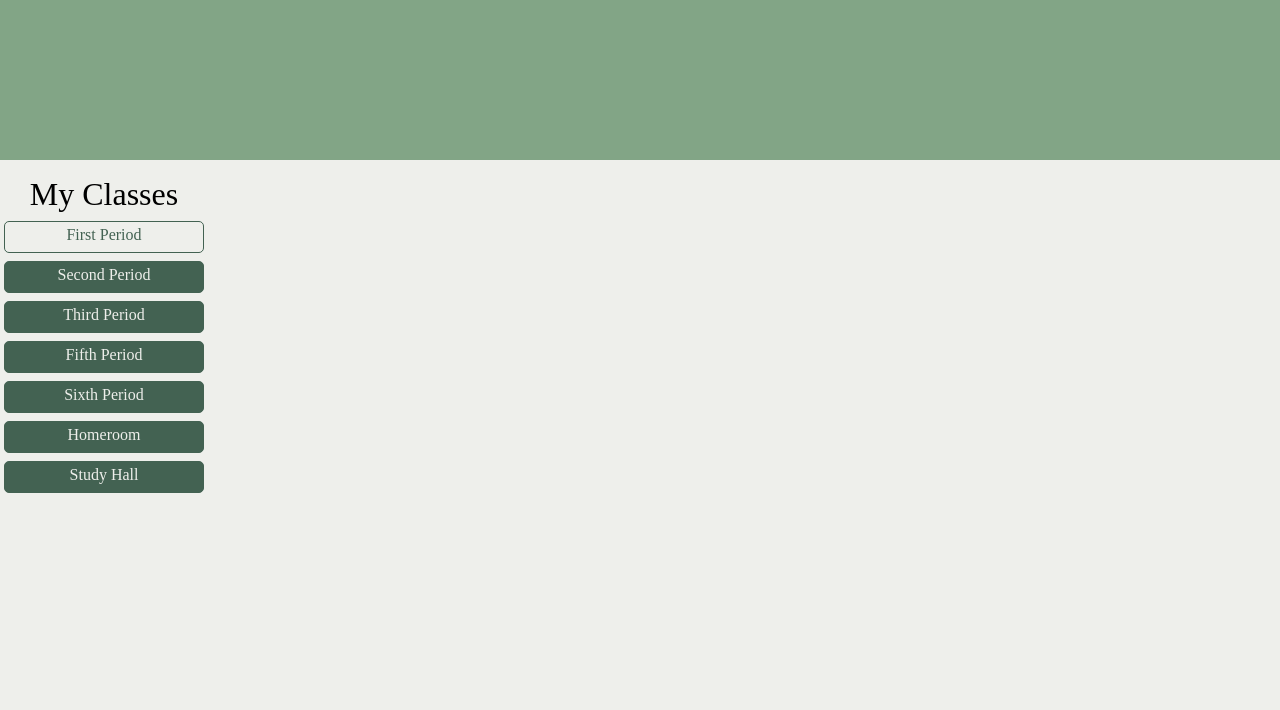
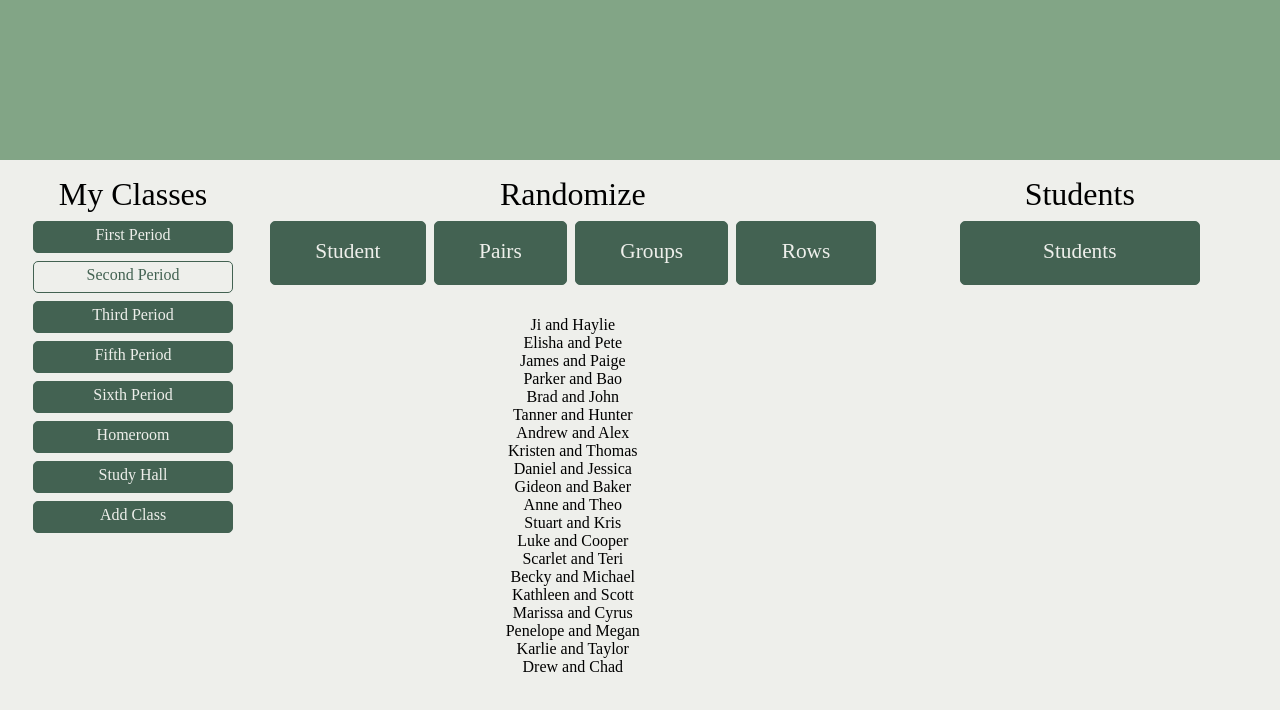
Before and after one commit to smaxa20/TeachersPet3, a React (Create React App) app: page / in a window 1280 px wide. Shown: the top 710 px of the page. Built offline with nearby package versions, Linux system fonts and the light colour scheme.

Commit message:
Layout options.

```diff
--- a/src/App.jsx
+++ b/src/App.jsx
@@ -5,18 +5,58 @@ import * as Styled from './styled';
 function App() {
   return (
     <Styled.Page>
-      <Styled.Header></Styled.Header>
+		<Styled.Header />
 		<Styled.Body>
 			<Styled.ClassList>
-          <Styled.ClassListHeader>My Classes</Styled.ClassListHeader>
-          <Styled.ClassButton active>First Period</Styled.ClassButton>
-          <Styled.ClassButton>Second Period</Styled.ClassButton>
+				<Styled.SectionHeader>My Classes</Styled.SectionHeader>
+				<Styled.ClassButton>First Period</Styled.ClassButton>
+				<Styled.ClassButton active>Second Period</Styled.ClassButton>
 				<Styled.ClassButton>Third Period</Styled.ClassButton>
 				<Styled.ClassButton>Fifth Period</Styled.ClassButton>
 				<Styled.ClassButton>Sixth Period</Styled.ClassButton>
 				<Styled.ClassButton>Homeroom</Styled.ClassButton>
 				<Styled.ClassButton>Study Hall</Styled.ClassButton>
+				<Styled.ClassButton>Add Class</Styled.ClassButton>
 			</Styled.ClassList>
+			<Styled.Options>
+				<Styled.Section>
+					<Styled.SectionHeader>Randomize</Styled.SectionHeader>
+					<Styled.Subsection>
+						<Styled.FuncButton>Student</Styled.FuncButton>
+						<Styled.FuncButton>Pairs</Styled.FuncButton>
+						<Styled.FuncButton>Groups</Styled.FuncButton>
+						<Styled.FuncButton>Rows</Styled.FuncButton>
+					</Styled.Subsection>
+					<Styled.Output>
+						<Styled.OutputLine>Ji and Haylie</Styled.OutputLine>
+						<Styled.OutputLine>Elisha and Pete</Styled.OutputLine>
+						<Styled.OutputLine>James and Paige</Styled.OutputLine>
+						<Styled.OutputLine>Parker and Bao</Styled.OutputLine>
+						<Styled.OutputLine>Brad and John</Styled.OutputLine>
+						<Styled.OutputLine>Tanner and Hunter</Styled.OutputLine>
+						<Styled.OutputLine>Andrew and Alex</Styled.OutputLine>
+						<Styled.OutputLine>Kristen and Thomas</Styled.OutputLine>
+						<Styled.OutputLine>Daniel and Jessica</Styled.OutputLine>
+						<Styled.OutputLine>Gideon and Baker</Styled.OutputLine>
+						<Styled.OutputLine>Anne and Theo</Styled.OutputLine>
+						<Styled.OutputLine>Stuart and Kris</Styled.OutputLine>
+						<Styled.OutputLine>Luke and Cooper</Styled.OutputLine>
+						<Styled.OutputLine>Scarlet and Teri</Styled.OutputLine>
+						<Styled.OutputLine>Becky and Michael</Styled.OutputLine>
+						<Styled.OutputLine>Kathleen and Scott</Styled.OutputLine>
+						<Styled.OutputLine>Marissa and Cyrus</Styled.OutputLine>
+						<Styled.OutputLine>Penelope and Megan</Styled.OutputLine>
+						<Styled.OutputLine>Karlie and Taylor</Styled.OutputLine>
+						<Styled.OutputLine>Drew and Chad</Styled.OutputLine>
+					</Styled.Output>
+				</Styled.Section>
+				<Styled.Section>
+					<Styled.SectionHeader>Students</Styled.SectionHeader>
+					<Styled.Subsection>
+						<Styled.FuncButton>Students</Styled.FuncButton>
+					</Styled.Subsection>
+				</Styled.Section>
+			</Styled.Options>
 		</Styled.Body>
     </Styled.Page>
   );
--- a/src/styled.jsx
+++ b/src/styled.jsx
@@ -32,6 +32,7 @@ export const Body = styled.div`
     background-color: #EEEFEB;
     display: flex;
     justify-content: space-between;
+    flex-wrap: wrap;
 `;
 
 export const ClassList = styled.div`
@@ -39,13 +40,12 @@ export const ClassList = styled.div`
     flex-direction: column;
     justify-content: flex-start;
     align-content: flex-start;
-    align-items: flex-start;
-    max-width: 80vw;
+    align-items: center;
+    flex-grow: 1;
 `;
 
-export const ClassListHeader = styled.div`
+export const SectionHeader = styled.div`
     font-size: 24pt;
-    align-self: center;
     margin: 16px 0px 4px;
 `;
 
@@ -72,3 +72,64 @@ export const ClassButton = styled.button`
         color: white;
     }
 `;
+
+export const Options = styled.div`
+    display: flex;
+    justify-content: space-between;
+    flex-grow: 10;
+    flex-wrap: wrap;
+`;
+
+export const Section = styled.div`
+    display: flex;
+    align-items: center;
+    align-content: flex-start;
+    justify-content: flex-start;
+    flex-grow: 1;
+    flex-direction: column;
+`;
+
+export const Subsection = styled.div`
+    display: flex;
+    flex-grow: 1;
+    width: 100%;
+    justify-content: space-around;
+`;
+
+export const FuncButton = styled.button`
+    font-family: inherit;
+    height: 64px;
+    max-width: 60%;
+    flex-grow: 1;
+    background-color: ${props => props.active ? '#EEEFEB' : '#436252'};
+    color: ${props => props.active ? '#436252' : '#EEEFEB'};
+    padding: 4px 8px 8px;
+    margin: 4px;
+    border: 1px solid #436252;
+    border-radius: 5px;
+    font-size: 16pt;
+    cursor: pointer;
+    &:focus {
+        outline: 0;
+    }
+    &:hover {
+        background-color: white;
+        color: #436252;
+    }
+    &:active {
+        background-color: #436252;
+        color: white;
+    }
+`;
+
+export const Output = styled.div`
+    display: flex;
+    flex-direction: column;
+    align-items: center;
+    flex-grow: 10;
+    margin: 16px 0px;
+`;
+
+export const OutputLine = styled.div`
+
+`;
```
Lines whose indentation alone changed are shown as unchanged.
